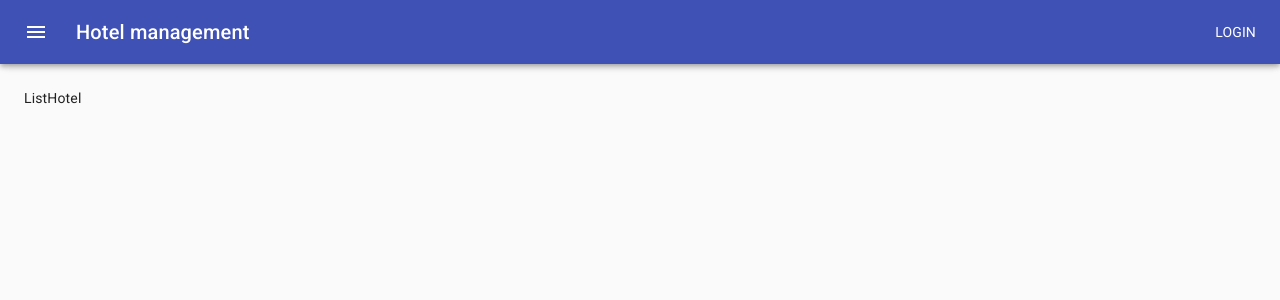
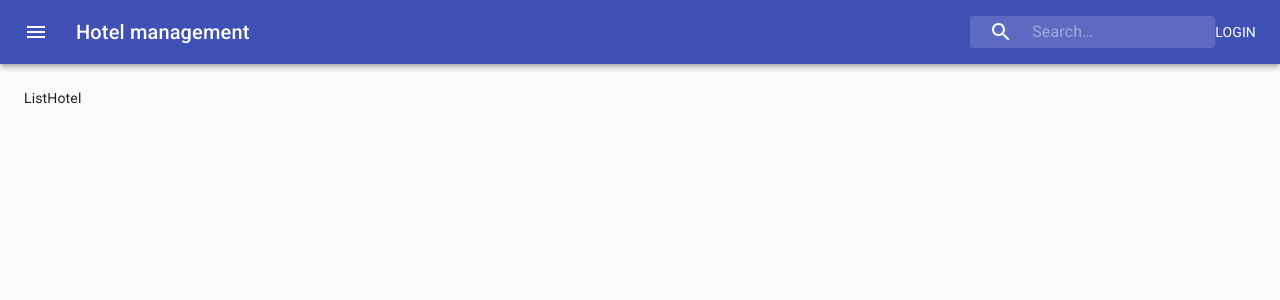
Before and after one commit to panuwit125/hotel-manage-client, a React (Create React App) app: page /info in a window 1280 px wide. Shown: the top 300 px of the page. Built offline with nearby package versions, Linux system fonts and the light colour scheme.

Commit message:
Update Function search

```diff
--- a/src/App.js
+++ b/src/App.js
@@ -6,7 +6,7 @@ import Homepage from "./screens/Homepage";
 import Infopage from "./screens/InfoHotelpage";
 import ListHotelpage from "./screens/ListHotelpage";
 import Signinpage from "./screens/Paymentpage";
-import Bookingpage from "./screens/Bookingpage";
+import SearchPage from "./screens/Searchpage";
 import BookingListpage from "./screens/Bookinglistpage";
 import GooglemapComponent from "./components/component.googlemap"
 import ManageHotel from "./screens/ManageHotel"
@@ -18,7 +18,6 @@ const RouterAuth = () => {
   return (
     <>
       <Route path="/mybooking" exact component={BookingListpage} />
-      <Route path="/mybooking/:bookingId" exact component={Bookingpage} />
     </>
   );
 };
@@ -32,6 +31,7 @@ const RouterList = () => {
       <Route path="/info/:hotelId/payment" component={Signinpage} />
       <Route path="/testmap" component={GooglemapComponent} />
       <Route path="/manage/info" exact component={ManageHotel} />
+      <Route path="/search/:searchid" exact component={SearchPage} />
       <RouterAuth />
     </NavbarComponent>
   );
--- a/src/components/component.navbar.js
+++ b/src/components/component.navbar.js
@@ -1,6 +1,5 @@
-import React, { useState, useEffect } from "react";
+import React, { useState } from "react";
 import clsx from "clsx";
-import { makeStyles, useTheme } from "@material-ui/core/styles";
 import Drawer from "@material-ui/core/Drawer";
 import CssBaseline from "@material-ui/core/CssBaseline";
 import AppBar from "@material-ui/core/AppBar";
@@ -18,10 +17,13 @@ import ListItemText from "@material-ui/core/ListItemText";
 import HomeIcon from "@material-ui/icons/Home";
 import BookmarksIcon from "@material-ui/icons/Bookmarks";
 import AccountCircle from "@material-ui/icons/AccountCircle";
-import { Link, useHistory } from "react-router-dom";
+import { useHistory } from "react-router-dom";
 import MenuItem from "@material-ui/core/MenuItem";
 import Menu from "@material-ui/core/Menu";
 import { message } from "antd";
+import SearchComponent from "../components/component.search";
+
+import { fade, makeStyles, useTheme } from "@material-ui/core/styles";
 
 const drawerWidth = 240;
 
@@ -45,7 +47,7 @@ const useStyles = makeStyles((theme) => ({
   },
   title: {
     flexGrow: 1,
-    color: "white"
+    color: "white",
   },
   menuButton: {
     marginRight: theme.spacing(2),
@@ -84,6 +86,46 @@ const useStyles = makeStyles((theme) => ({
     }),
     marginLeft: 0,
   },
+  search: {
+    //position: "relative",
+    display: "flex",
+    borderRadius: theme.shape.borderRadius,
+    backgroundColor: fade(theme.palette.common.white, 0.15),
+    "&:hover": {
+      backgroundColor: fade(theme.palette.common.white, 0.25),
+    },
+    marginLeft: 0,
+    width: "100%",
+    [theme.breakpoints.up("sm")]: {
+      marginLeft: theme.spacing(1),
+      width: "auto",
+    },
+  },
+  searchIcon: {
+    padding: theme.spacing(0, 2),
+    //height: "100%",
+    //position: "absolute",
+    //pointerEvents: "none",
+    display: "flex",
+    alignItems: "center",
+    justifyContent: "center",
+  },
+  inputRoot: {
+    color: "inherit",
+  },
+  inputInput: {
+    padding: theme.spacing(1, 1, 1, 0),
+    // vertical padding + font size from searchIcon
+    paddingLeft: `calc(1em + ${theme.spacing(4)}px)`,
+    transition: theme.transitions.create("width"),
+    width: "100%",
+    [theme.breakpoints.up("sm")]: {
+      width: "12ch",
+      "&:focus": {
+        width: "20ch",
+      },
+    },
+  },
 }));
 
 export default function PersistentDrawerLeft({ children }) {
@@ -119,6 +161,13 @@ export default function PersistentDrawerLeft({ children }) {
   const success = (text) => {
     message.success(text);
   };
+
+  const top100Films = [
+    { title: "The Shawshank Redemption", year: 1994 },
+    { title: "The Godfather", year: 1972 },
+    { title: "The Godfather: Part II", year: 1974 },
+    { title: "The Dark Knight", year: 2008 },
+  ];
 
   return (
     <div className={classes.root}>
@@ -162,6 +211,7 @@ export default function PersistentDrawerLeft({ children }) {
           <Typography variant="h6" noWrap className={classes.title}>
             Hotel management
           </Typography>
+          <SearchComponent />
           {localStorage.getItem("jwt") ? (
             <IconButton
               aria-label="account of current user"
@@ -202,14 +252,14 @@ export default function PersistentDrawerLeft({ children }) {
         </div>
         <Divider />
         <List>
-          <ListItem button onClick={()=>history.push("/")}>
+          <ListItem button onClick={() => history.push("/")}>
             <ListItemIcon>
               <HomeIcon />
             </ListItemIcon>
             <ListItemText primary="Home" />
           </ListItem>
           {localStorage.getItem("jwt") ? (
-            <ListItem button onClick={()=>history.push("/mybooking")}>
+            <ListItem button onClick={() => history.push("/mybooking")}>
               <ListItemIcon>
                 <BookmarksIcon />
               </ListItemIcon>
--- /dev/null
+++ b/src/components/component.search.js
@@ -0,0 +1,85 @@
+import React, { useState, useEffect } from "react";
+import IconButton from "@material-ui/core/IconButton";
+import SearchIcon from "@material-ui/icons/Search";
+import InputBase from "@material-ui/core/InputBase";
+import { fade, makeStyles, useTheme } from "@material-ui/core/styles";
+import { searchFunc } from "../functions/searchFunc";
+import { useHistory } from "react-router-dom";
+const useStyles = makeStyles((theme) => ({
+  root: {
+    display: "flex",
+  },
+  search: {
+    display: "flex",
+    borderRadius: theme.shape.borderRadius,
+    backgroundColor: fade(theme.palette.common.white, 0.15),
+    "&:hover": {
+      backgroundColor: fade(theme.palette.common.white, 0.25),
+    },
+    marginLeft: 0,
+    width: "100%",
+    [theme.breakpoints.up("sm")]: {
+      marginLeft: theme.spacing(1),
+      width: "auto",
+    },
+  },
+  searchIcon: {
+    padding: theme.spacing(0, 2),
+    display: "flex",
+    alignItems: "center",
+    justifyContent: "center",
+  },
+  inputRoot: {
+    color: "inherit",
+  },
+  inputInput: {
+    padding: theme.spacing(1, 1, 1, 0),
+    paddingLeft: `calc(1em + ${theme.spacing(4)}px)`,
+    transition: theme.transitions.create("width"),
+    width: "100%",
+    [theme.breakpoints.up("sm")]: {
+      width: "12ch",
+      "&:focus": {
+        width: "20ch",
+      },
+    },
+  },
+}));
+
+function SearchComponent() {
+  const classes = useStyles();
+  const [textSearch, setTextSearch] = useState("");
+  let history = useHistory();
+
+  const ClickSearch = async () => {
+    console.log(textSearch);
+    history.push(`/search/${textSearch}`);
+  };
+
+  return (
+    <div className={classes.search}>
+      <div className={classes.searchIcon}>
+        <IconButton
+          aria-label="toggle password visibility"
+          style={{ color: "white" }}
+          size="small"
+          onClick={() => history.push(`/search/${textSearch}`)}
+        >
+          <SearchIcon />
+        </IconButton>
+      </div>
+      <InputBase
+        placeholder="Search…"
+        classes={{
+          root: classes.inputRoot,
+        }}
+        inputProps={{ "aria-label": "search" }}
+        onChange={(e) => {
+          setTextSearch(e.target.value);
+        }}
+      />
+    </div>
+  );
+}
+
+export default SearchComponent;
--- /dev/null
+++ b/src/functions/searchFunc.js
@@ -0,0 +1,23 @@
+import Axios from "axios";
+import { url } from "../key";
+
+export const searchFunc = async (text) => {
+  try {
+    console.log(text);
+    const result = Axios({
+      method: "get",
+      url: `${url}/search/${text}`,
+    })
+      .then((data) => {
+        console.log(data);
+        return data;
+      })
+      .catch((error) => {
+        console.log(error.response);
+        return error.response;
+      });
+    return result;
+  } catch {
+    return 500;
+  }
+};
--- a/src/screens/Bookingpage.js
+++ /dev/null
@@ -1,13 +0,0 @@
-import React from 'react';
-import { useParams } from "react-router-dom";
-
-function Bookingpage() {
-    let { bookingId } = useParams();
-    return (
-        <div>
-            Bookingpage : {bookingId}
-        </div>
-    )
-}
-
-export default Bookingpage
--- /dev/null
+++ b/src/screens/Searchpage.js
@@ -0,0 +1,42 @@
+import React, { useState, useEffect } from "react";
+import CardComponent from "../components/component.cardhotel";
+import { searchFunc } from "../functions/searchFunc";
+import { useParams } from "react-router-dom";
+
+function SearchPage() {
+  const [isLoading, setisLoading] = useState(false);
+  const [data, setData] = useState();
+  let { searchid } = useParams();
+
+  const loadingdata = async () => {
+    const result = await searchFunc(searchid);
+    if (result.status === 200) {
+      console.log(result.data.result);
+      await setData(result.data.result);
+      await setisLoading(true);
+    }
+  };
+
+  useEffect(() => {
+    setisLoading(false);
+    loadingdata();
+  }, [searchid]);
+
+  if (!isLoading) {
+    return null;
+  } else {
+    console.log(data);
+    return (
+      <div className="ht-hp-container">
+        {data.length === 0
+          ? null
+          : data.map((hotel, index) => {
+              console.log(hotel);
+              return <CardComponent hotel={hotel} key={index} />;
+            })}
+      </div>
+    );
+  }
+}
+
+export default SearchPage;
```
